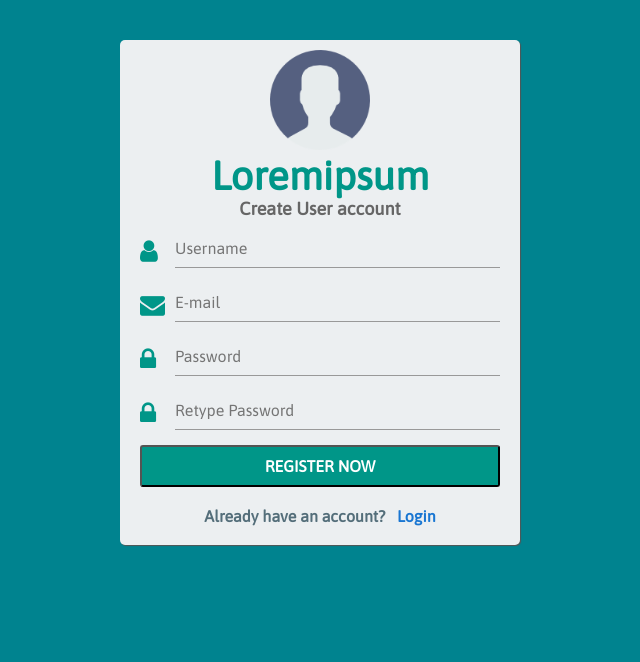
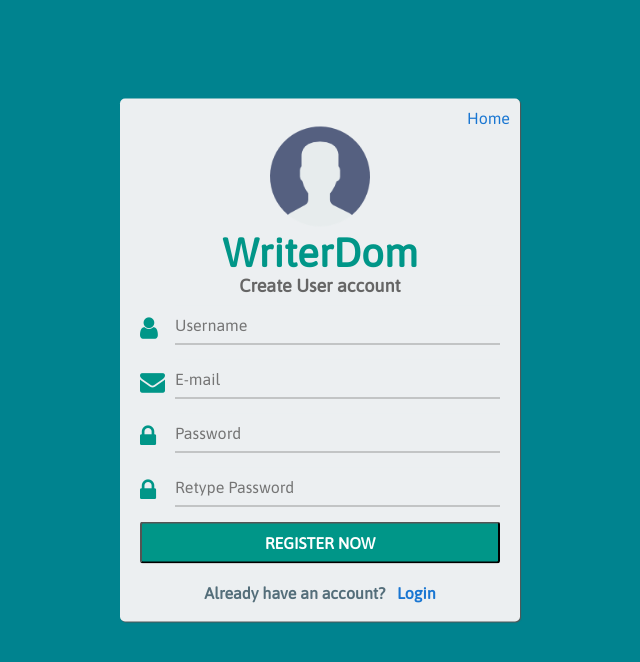
Before and after one commit to 9wilson6/form-tamplete, a plain HTML site: page index.html in a window 1280 px wide. Shown: the whole page, without its empty margins (320-960 px from the left). Drawn offline with Linux system fonts and the light colour scheme.

Commit message:
fine tuning

```diff
--- a/index.html
+++ b/index.html
@@ -30,6 +30,11 @@
             padding: 10px;
             border-radius: 5px;
             box-shadow: 1px 1px 1px #555;
+            position: absolute;
+            top: 40%;
+            left: 50%;
+            transform: translate(-50%, -50%);
+
         }
 
         .form-header {
@@ -40,6 +45,21 @@
             width: 100px;
             height: 100px;
         }
+
+        .image {
+            position: relative;
+
+
+        }
+
+        .cover {
+            width: 100%;
+            height: 100%;
+            background-color: #000;
+            position: absolute;
+            opacity: .001;
+        }
+
 
         .company {
             font-size: 40px;
@@ -103,9 +123,14 @@
             color: #546e7a;
         }
 
-        .form-footer a {
+        .form-footer a,
+        .home a {
             text-decoration: none;
             color: #1976d2;
+        }
+
+        .home a {
+            float: right;
         }
 
         .icon {
@@ -134,8 +159,12 @@
 <body>
     <div class="main">
         <section class="form-header">
-            <div class="image"><img src="./images/user.png"></div>
-            <div class="company">Loremipsum</div>
+            <div class="home"><a href="">Home</a></div>
+            <div style="clear: both"></div>
+            <div class="image">
+                <div class="cover"></div> <img src="./images/user.png">
+            </div>
+            <div class="company">WriterDom</div>
             <div class="heading">Create User account</div>
         </section>
         <form action="" method="POST" id="form-box">
```
